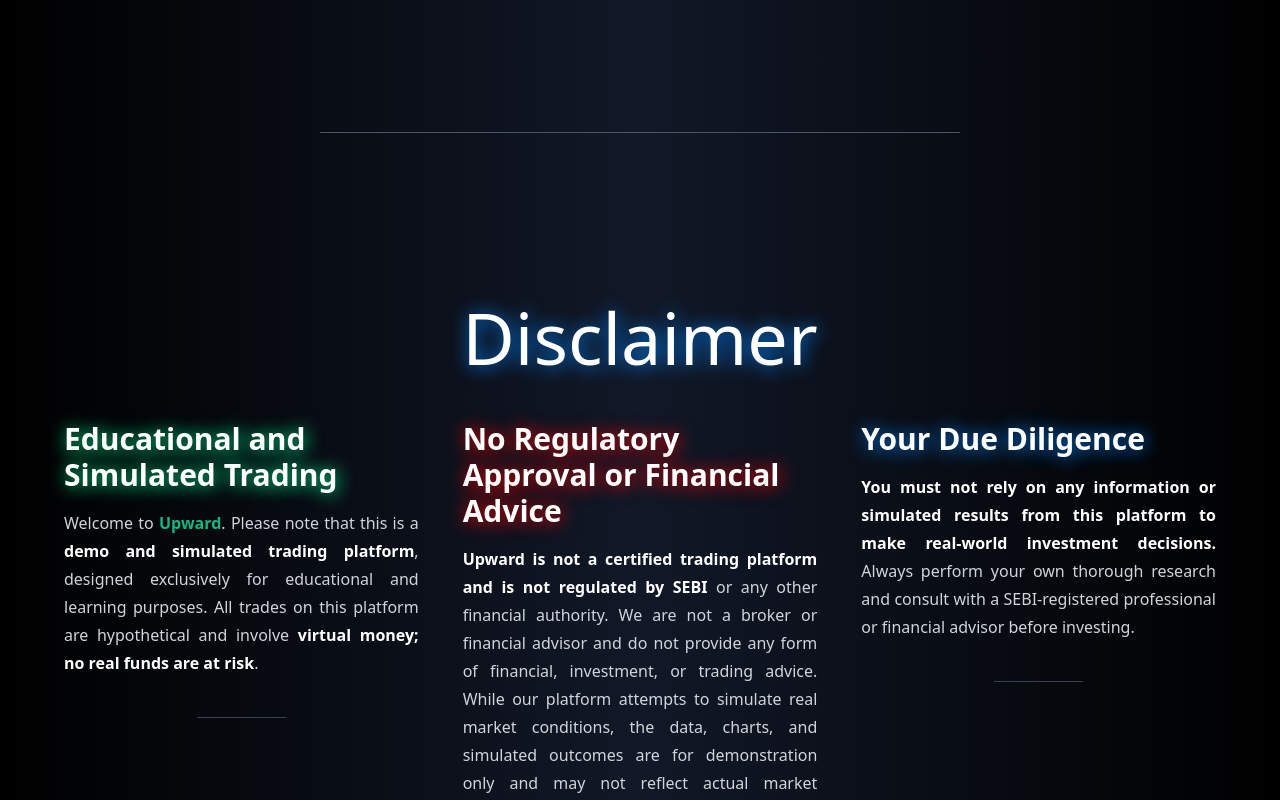
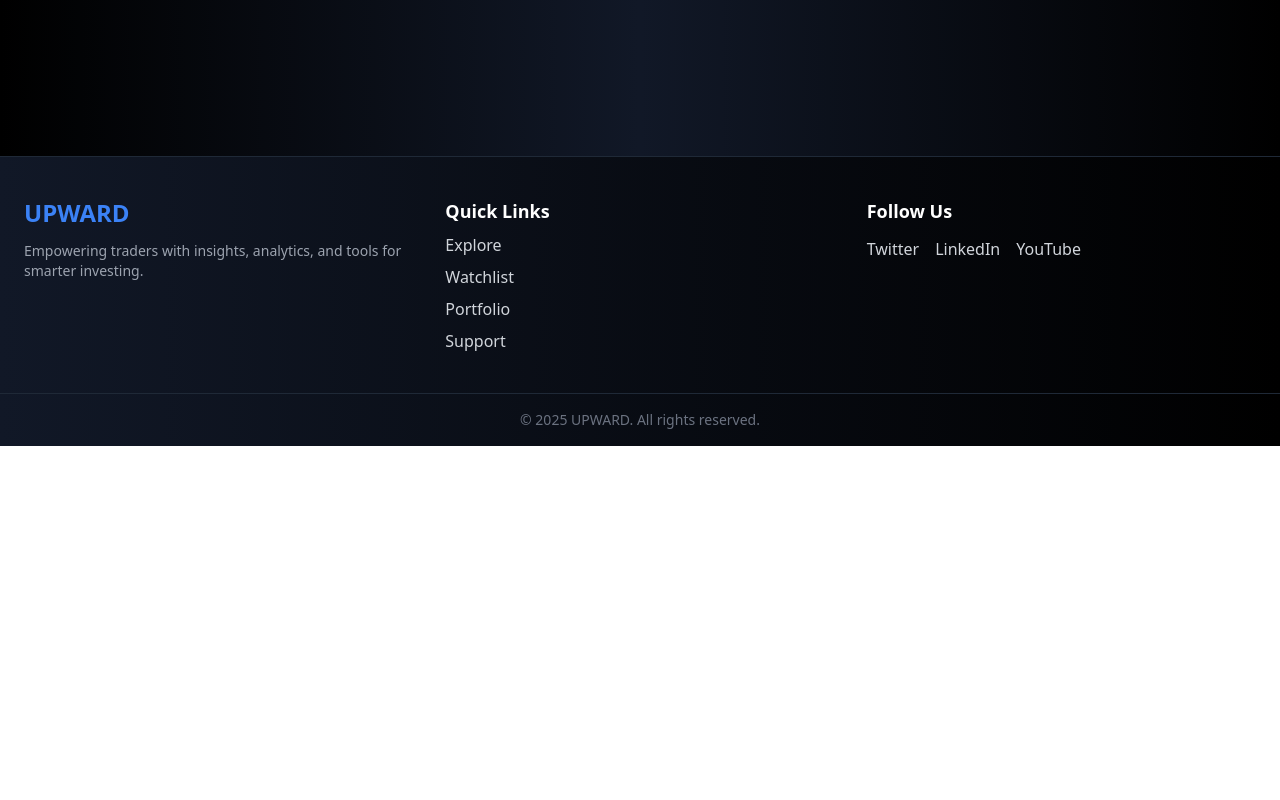
Before and after one commit to SaranshUpadhyay07/Upward, a React (Vite) app in the folder upward-frontend/: page / in a window 1280 px wide. Shown: the part 1720-2520 px from the top of the page. After the commit the page ends 2166 px from the top, so only its background shows below. Built offline with nearby package versions, Linux system fonts and the light colour scheme.

Commit message:
Disclaimer page created

```diff
--- a/upward-frontend/src/App.tsx
+++ b/upward-frontend/src/App.tsx
@@ -4,6 +4,7 @@ import Footer from "./components/Footer";
 import Explore from "./components/Explore";
 import Portfolio from "./components/Portfolio";
 import Watchlist from "./components/Watchlist";
+import Disclaimer from "./components/HomePage/Disclaimer";
 import { BrowserRouter as Router, Routes, Route } from 'react-router-dom';
 
 function App() {
@@ -18,6 +19,7 @@ function App() {
           <Route path="/your-watchlist" element ={<Watchlist />}/>
           <Route path="/your-portfolio" element ={<Portfolio/>}/>
           <Route path="/more" element ={<div className="text-white text-4xl flex justify-center items-center h-[80vh]">More Page Coming Soon!</div>}/>
+          <Route path="/disclaimer" element={<Disclaimer />} />
         </Routes>
          <Footer />
       </div>
--- a/upward-frontend/src/components/HomePage.tsx
+++ b/upward-frontend/src/components/HomePage.tsx
@@ -19,16 +19,8 @@ const HomePage = () => {
         <About />
       </section>
 
-      {/* Divider */}
-      <hr className="w-1/2 mx-auto border-t border-gray-600" />
-
-      {/* Disclaimer Section */}
-      <section id="disclaimer" className="container mx-auto px-4 py-16 md:py-24">
-        <Disclaimer />
-      </section>
-
       {/* Footer Disclaimer Link */}
-      <a href="#disclaimer" className="text-white disclaimer" >Disclaimer</a>
+      <a href="/disclaimer" className="text-white disclaimer" >Disclaimer</a>
     </div>
   );
 };
--- a/upward-frontend/src/components/HomePage/Disclaimer.tsx
+++ b/upward-frontend/src/components/HomePage/Disclaimer.tsx
@@ -1,13 +1,13 @@
 
 const Disclaimer = () => {
   return (
-    <div className="about  flex flex-col items-center min-h-[95vh] w-[90vw] max-w-7xl ml-auto mr-auto " id="disclaimer">
+    <div className="about  flex flex-col items-center h-[100vh] w-[100vw] max-w-7xl ml-auto mr-auto " >
       <h1 className="text-5xl md:text-7xl mb-12 text-white shadowing text-center flex items-center gap-4 mt-10">
         Disclaimer
       </h1>
 
       <div className="text-lg text-gray-300 md:text-xl grid grid-cols-3 gap-11">
-        <div>
+        <div id="disclaimer">
             <h2 className="text-3xl text-white font-semibold shadowing-green mb-4">Educational and Simulated Trading</h2>
             <p className="mb-6 para text-justify">
             Welcome to <span className="text-emerald-500 font-bold">Upward</span>. Please note that this is a <span className="font-bold text-white">demo and simulated trading platform</span>, designed exclusively for educational and learning purposes. All trades on this platform are hypothetical and involve <span className="font-bold text-white">virtual money; no real funds are at risk</span>.
```
